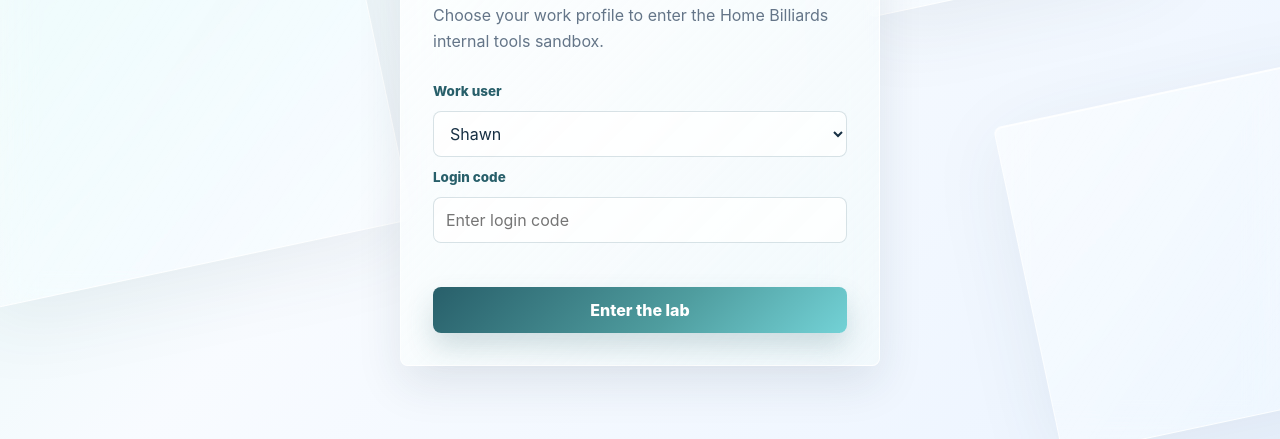
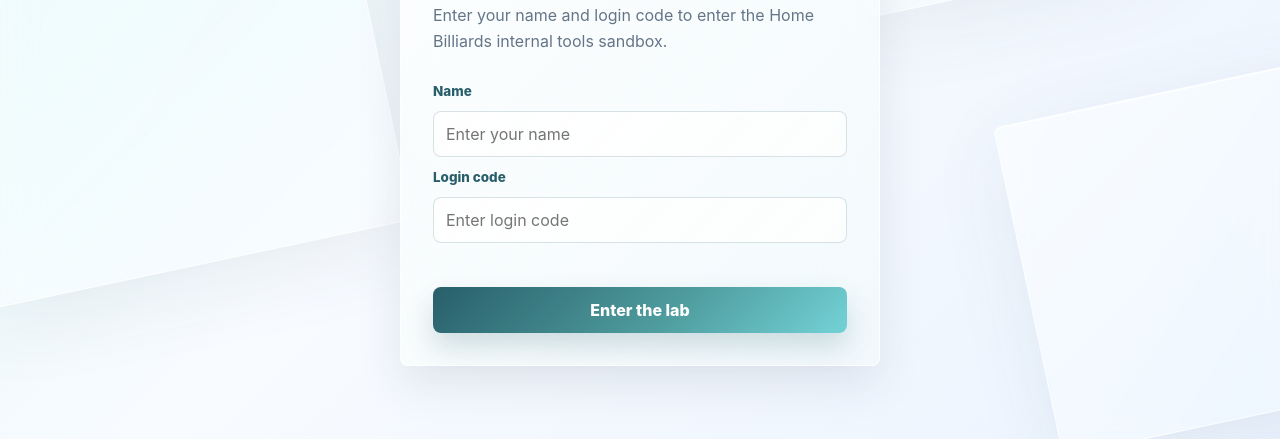
Before and after one commit to Shawnathin/home-billiards-tools-lab, a website: page public/index.html in a window 1280 px wide. Shown: the part 361-800 px from the top of the page. Drawn offline with Linux system fonts and the light colour scheme.

Commit message:
Replace dropdown login with typed name

```diff
--- a/public/index.html
+++ b/public/index.html
@@ -24,20 +24,19 @@
           <div class="login-copy">
             <p class="eyebrow">Internal tools</p>
             <h1>Tools Lab</h1>
-            <p>Choose your work profile to enter the Home Billiards internal tools sandbox.</p>
+            <p>Enter your name and login code to enter the Home Billiards internal tools sandbox.</p>
           </div>
 
 <form class="login-form" id="loginForm" method="post" action="/login">
-            <label for="userSelect">Work user</label>
-            <div class="select-wrap">
-              <select id="userSelect" name="user" autocomplete="username" required>
-                <option value="shawn" selected>Shawn</option>
-                <option value="keith">Keith</option>
-                <option value="herlyn">Herlyn</option>
-                <option value="diego">Diego</option>
-                <option value="mark">Mark</option>
-              </select>
-            </div>
+  <label for="userInput">Name</label>
+  <input
+    id="userInput"
+    name="user"
+    type="text"
+    autocomplete="username"
+    placeholder="Enter your name"
+    required
+  />
 
   <label for="pinInput">Login code</label>
   <input
```
Lines whose indentation alone changed are shown as unchanged.
